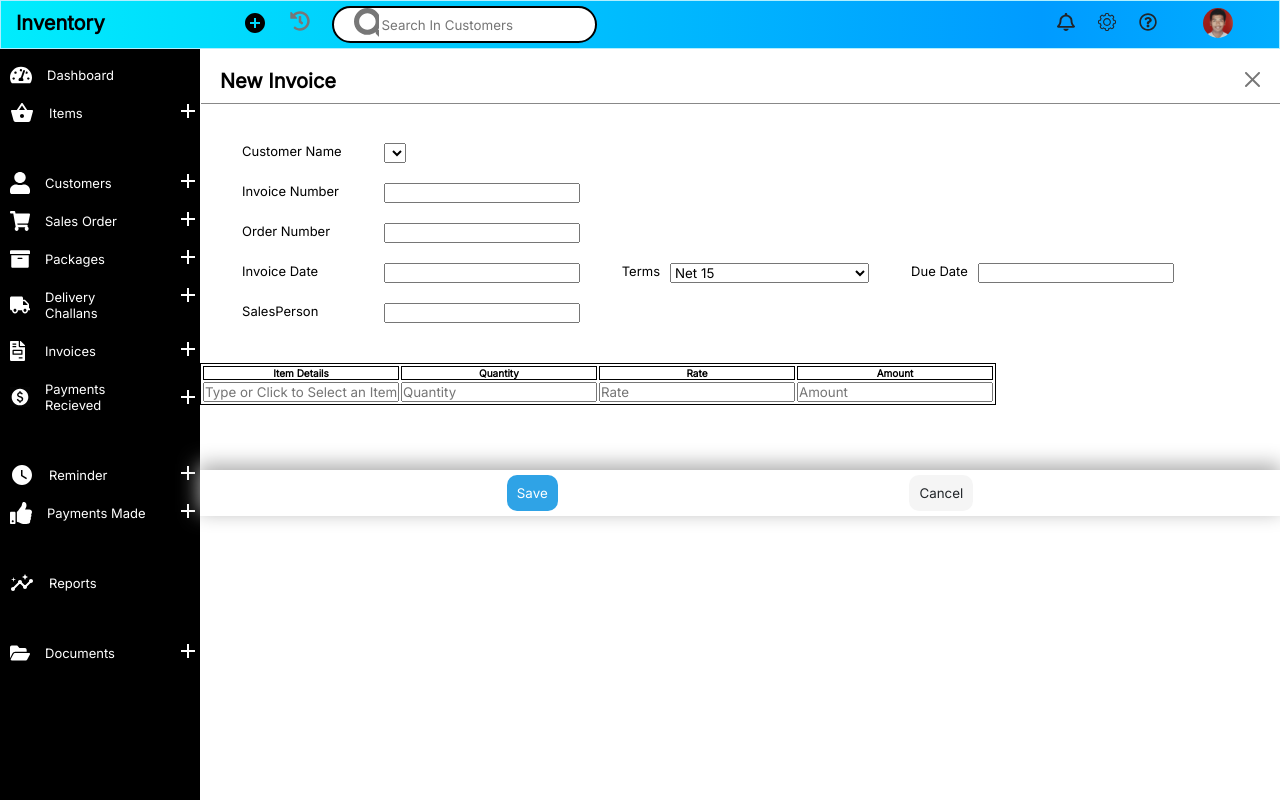
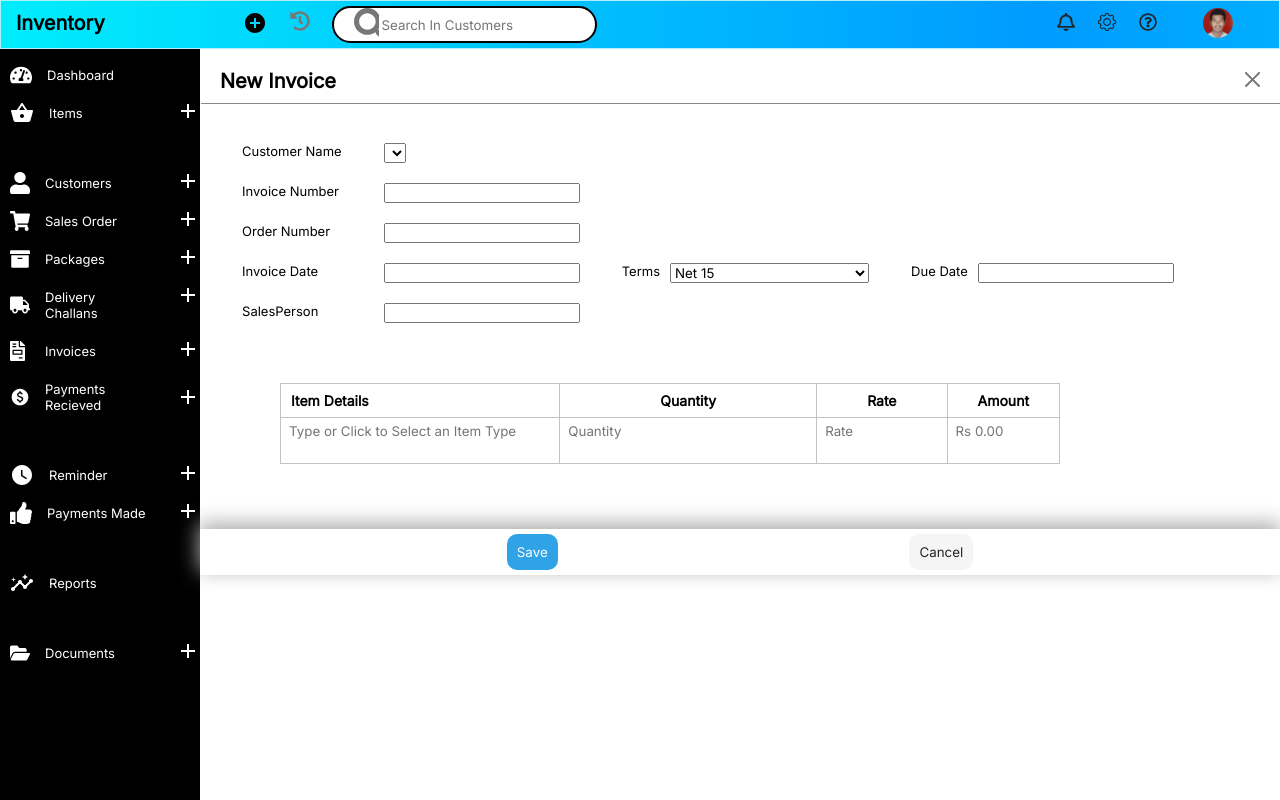
Before and after one commit to Visionaries007/inventory-final, a React (Create React App) app: page /addinvoice in a window 1280 px wide. Shown: the top 800 px of the page. Built offline with nearby package versions, Linux system fonts and the light colour scheme; no server answers.

Commit message:
added tables

```diff
--- a/src/Cards/invoiceitemtable.js
+++ b/src/Cards/invoiceitemtable.js
@@ -7,28 +7,28 @@ const invoiceitemtable = () => {
       <table>
         <thead>
           <tr>
-            <th>Item Details</th>
-            <th>Quantity</th>
-            <th>Rate</th>
-            <th>Amount</th>
+            <th className="th1">Item Details</th>
+            <th className="th2">Quantity</th>
+            <th className="th3">Rate</th>
+            <th className="th4">Amount</th>
           </tr>
         </thead>
         <tbody>
           <tr>
             <td>
-              <input
+              <textarea
                 type="text"
                 placeholder="Type or Click to Select an Item Type"
-              ></input>
+              ></textarea>
             </td>
             <td>
-              <input type="text" placeholder="Quantity"></input>
+              <textarea type="text" placeholder="Quantity"></textarea>
             </td>
             <td>
-              <input type="text" placeholder="Rate"></input>
+              <textarea type="text" placeholder="Rate"></textarea>
             </td>
             <td>
-              <input type="text" placeholder="Amount"></input>
+              <textarea type="text" placeholder="Rs 0.00"></textarea>
             </td>
           </tr>
         </tbody>
@@ -37,9 +37,43 @@ const invoiceitemtable = () => {
   );
 };
 const Table = styled.div`
+  padding: 2rem 22rem 0rem 8rem;
   table,
   th {
-    border: 1px solid black;
+    width: 100%;
+    padding: 8px 10px;
+    border-collapse: collapse;
+    border: 1px solid #bdc3c7;
+  }
+  .th2 {
+    padding: 0rem 10rem 0rem 10rem;
+  }
+  .th3 {
+    padding: 0rem 5rem 0rem 5rem;
+  }
+  .th4 {
+    padding: 0rem 3rem 0rem 3rem;
+  }
+  th,
+  td {
+    height: auto;
+    text-align: left;
+    font-size: 14px;
+    border-bottom: 1px solid #ddd;
+    word-wrap: break-word;
+    border-collapse: collapse;
+    border: 1px solid #bdc3c7;
+  }
+  textarea {
+    padding: 5px 8px;
+    width: 100%;
+    height: 100%;
+    border-style: none;
+    border-color: Transparent;
+    resize: none;
+    &:focus {
+      outline: 1px solid #1ea3c4;
+    }
   }
 `;
 export default invoiceitemtable;
```
